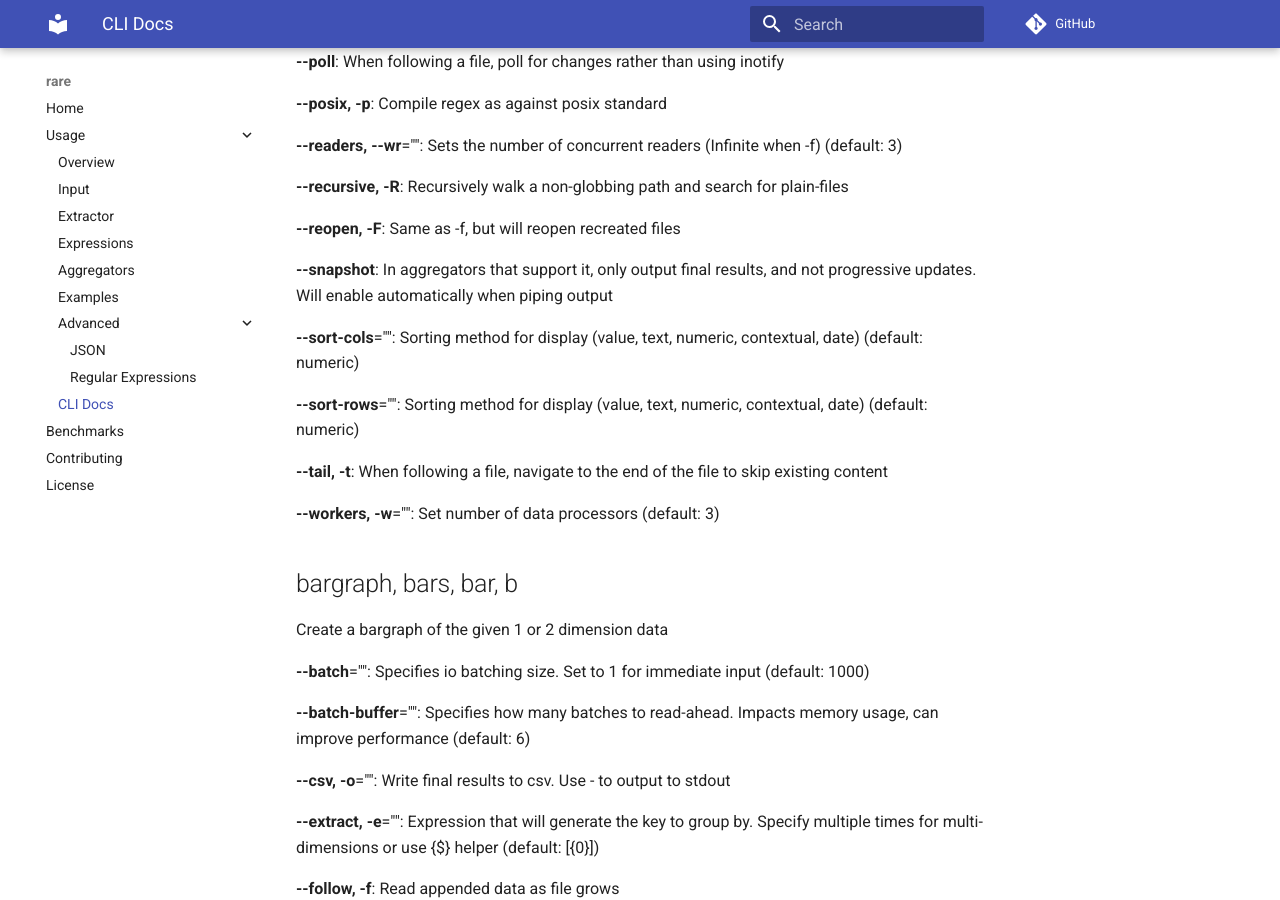
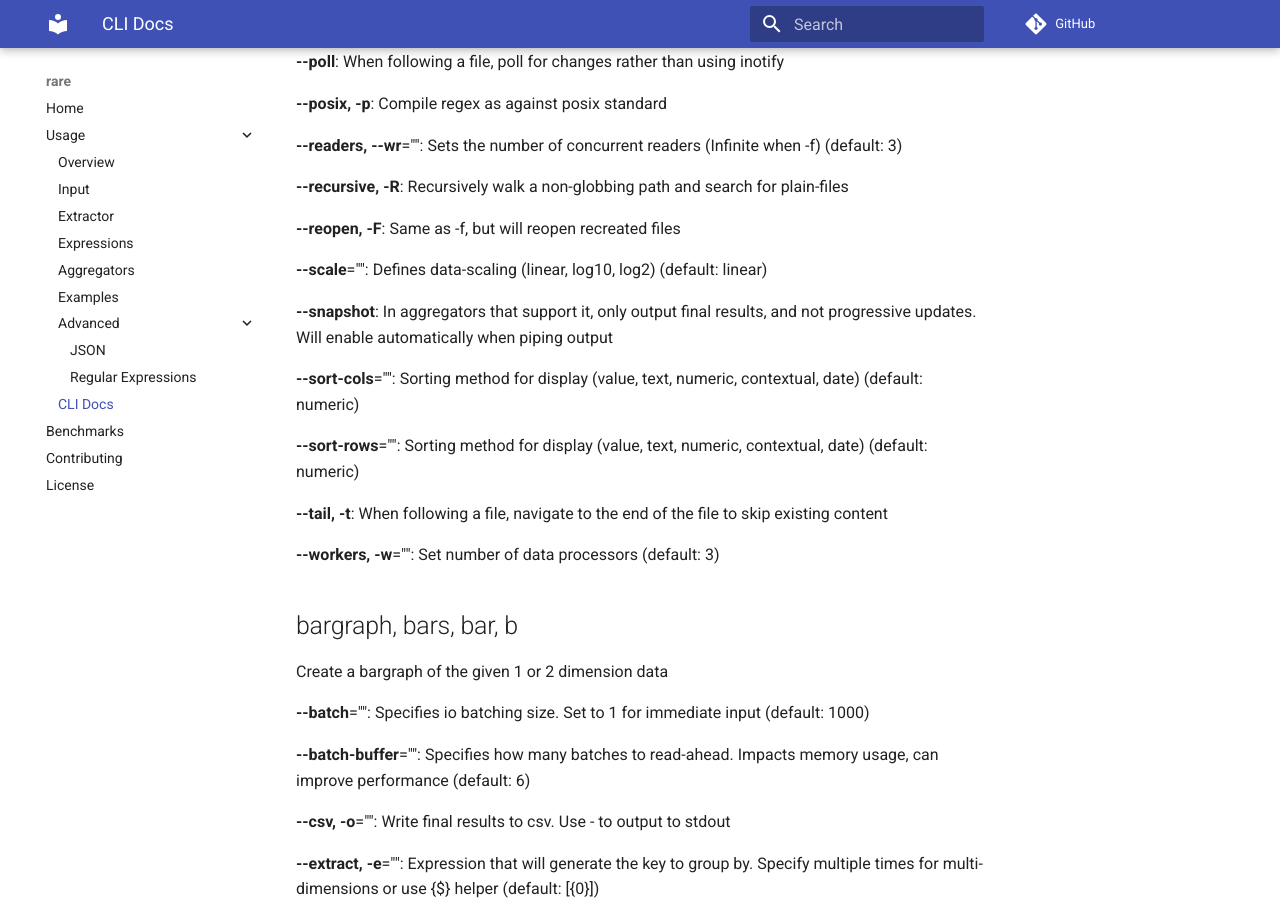
Before and after one commit to zix99/rare, an MkDocs documentation site: the page built from docs/cli-help.md, in a window 1280 px wide and 900 px high, scrolled down 4222 px. Built offline with MkDocs 1.6.1 and Material for MkDocs 9.7.7, drawn with Linux system fonts in a browser that asks for light colours; comment, search, counter and statistics services are not loaded.

Commit message:
cli-help

```diff
--- a/docs/cli-help.md
+++ b/docs/cli-help.md
@@ -188,6 +188,8 @@ Create a 2D heatmap of extracted data
 **--recursive, -R**: Recursively walk a non-globbing path and search for plain-files
 
 **--reopen, -F**: Same as -f, but will reopen recreated files
+
+**--scale**="": Defines data-scaling (linear, log10, log2) (default: linear)
 
 **--snapshot**: In aggregators that support it, only output final results, and not progressive updates. Will enable automatically when piping output
 
```
